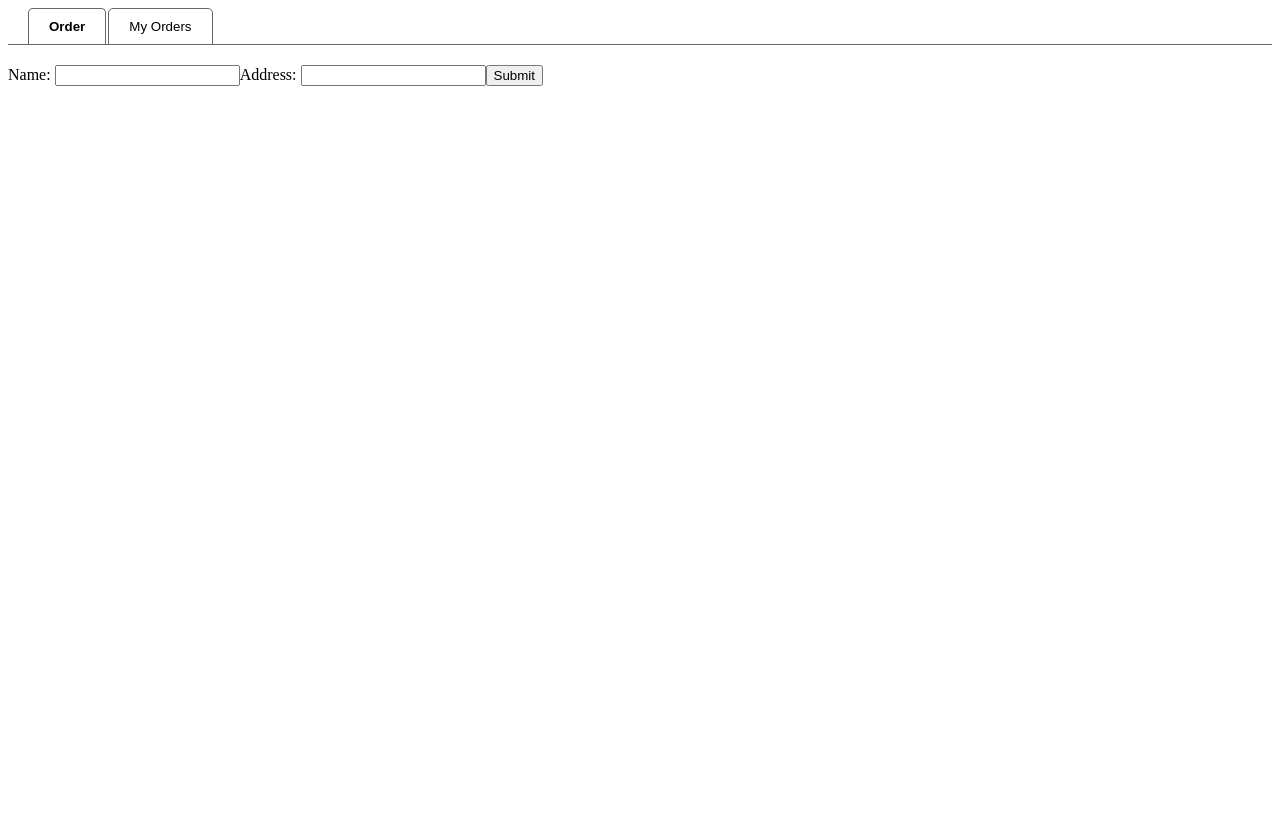
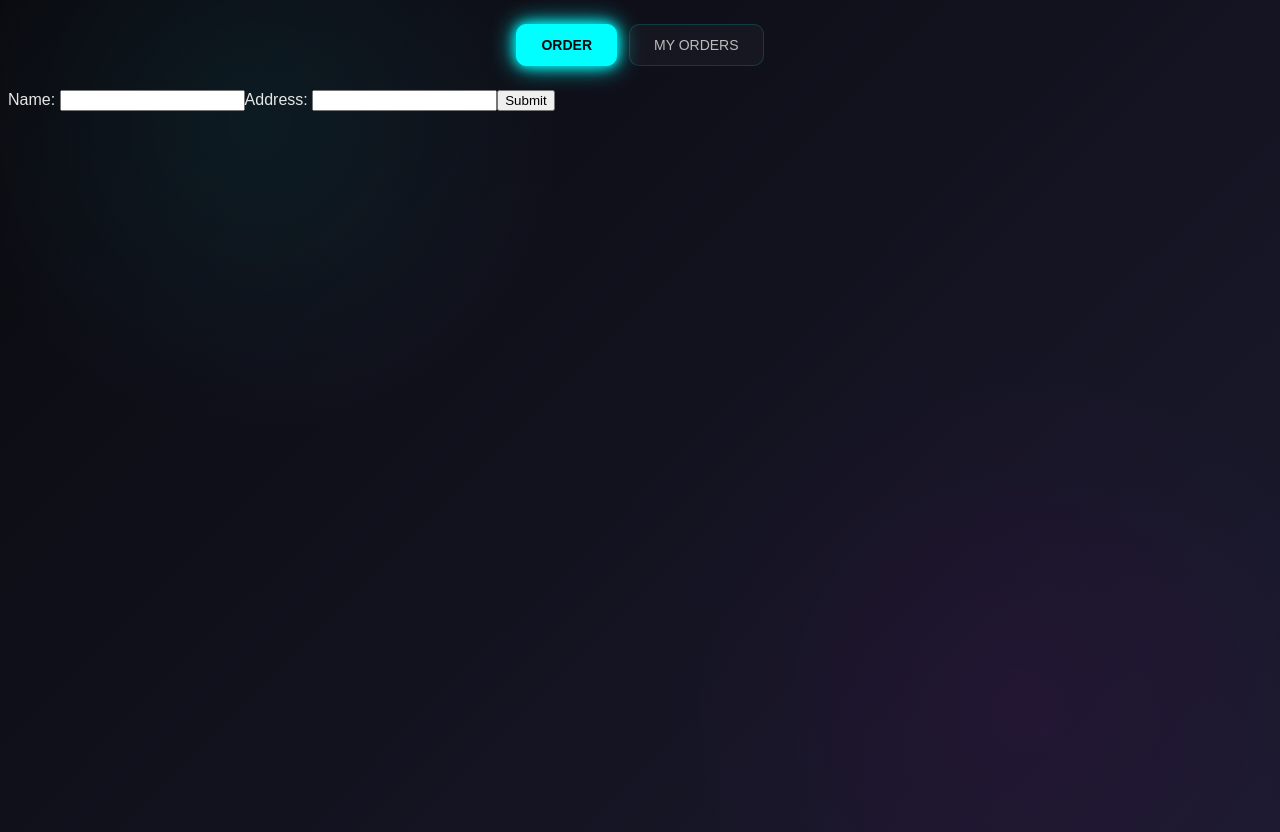
Before and after one commit to indian-coder-aarush/3D-Printing-Website, a React (Create React App) app in the folder frontend/: page / in a window 1280 px wide. Before the commit the page ends 800 px from the top, so only its background shows below. Built offline with nearby package versions, Linux system fonts and the light colour scheme.

Commit message:
changed styles a bit

```diff
--- a/frontend/src/App.css
+++ b/frontend/src/App.css
@@ -1,25 +1,47 @@
 .tab_buttons {
-    padding: 10px 20px;
-    margin-left: 0;
-    background-color: #ffffff;
+    padding: 12px 24px;
+    font-family: 'Orbitron', sans-serif;
+    font-size: 14px;
+    text-transform: uppercase;
+    color: #bbb;
+    background: rgba(255, 255, 255, 0.03);
+    border: 1px solid rgba(0, 255, 255, 0.15);
+    border-radius: 10px;
     cursor: pointer;
-    border: 1px solid #656565;
-    border-bottom: 1px solid #656565; /* normal border */
-    border-radius: 5px 5px 0 0; /* rounded top corners */
-    margin-right: 2px;
-    margin-bottom: -1.5px;
+    transition: all 0.3s ease-in-out;
+    position: relative;
 }
 
 .tab_buttons:hover {
-    background-color: #b1b1b1;
+    color: #00ffff;
+    border-color: #00ffff;
+    box-shadow: 0 0 8px #00ffff;
 }
 
 .tab_buttons.is_active {
-    border-bottom: none; /* hide bottom border of active tab */
+    color: #0A0A0F;
+    background: #00ffff;
+    border-color: #00ffff;
+    box-shadow: 0 0 12px #00ffff, 0 0 24px #00ffff;
     font-weight: bold;
 }
 
 .Button-Container {
-    border-bottom: 1px solid #656565;
-    padding-left: 20px; /* pull up to connect with active tab */
+    display: flex;
+    gap: 12px;
+    justify-content: center;
+    margin: 24px 0;
 }
+
+body{
+    position: relative;
+    min-height: 100vh;
+    background:
+        /* neon aura blobs */
+            radial-gradient(circle at 20% 15%, rgba(0, 255, 255, 0.06), transparent 25%),
+            radial-gradient(circle at 80% 85%, rgba(255, 0, 255, 0.05), transparent 30%),
+            linear-gradient(135deg, #0A0A0F, #1A1A2E);
+    overflow: hidden;
+    color: #e6e6e6;
+    font-family: 'Orbitron', sans-serif;
+}
--- a/frontend/src/index.js
+++ b/frontend/src/index.js
@@ -10,7 +10,4 @@ root.render(
   </React.StrictMode>
 );
 
-// If you want to start measuring performance in your app, pass a function
-// to log results (for example: reportWebVitals(console.log))
-// or send to an analytics endpoint. Learn more: https://bit.ly/CRA-vitals
 reportWebVitals();
```
